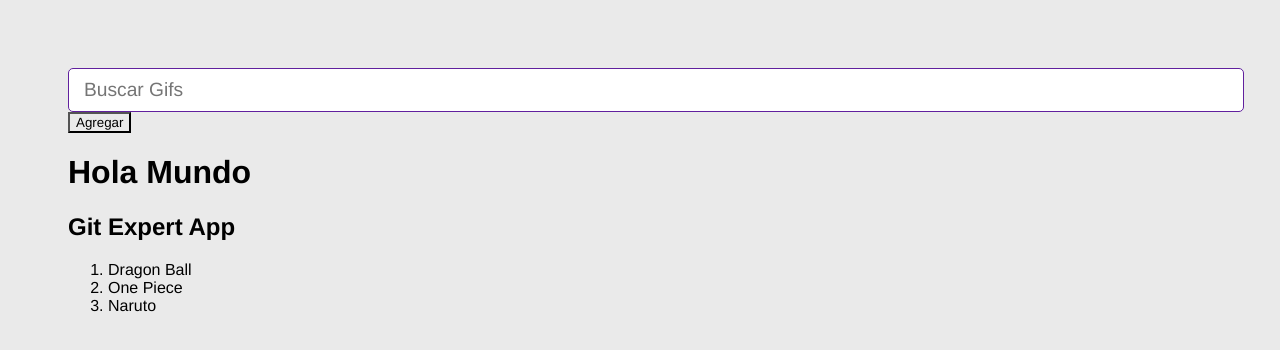
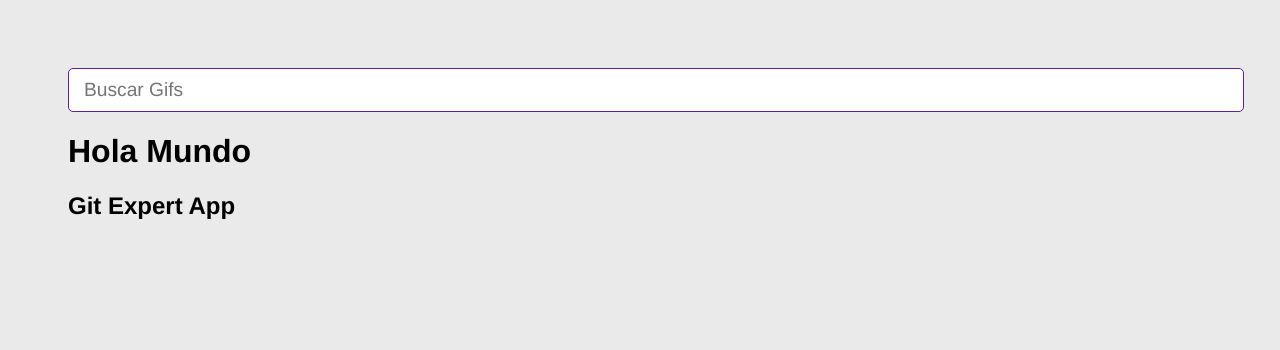
Before and after one commit to danielricgt/react-app-v2, a React (Vite) app: page / in a window 1280 px wide. Shown: the top 350 px of the page. Built offline with nearby package versions, Linux system fonts and the light colour scheme.

Commit message:
:wrench: states sent props father to child

```diff
--- a/src/components/addCategory.jsx
+++ b/src/components/addCategory.jsx
@@ -1,6 +1,8 @@
 
 import { useState } from "react"
-export const AddCategory = () => {
+export const AddCategory = ({ onNewCategory }) => {
+
+
 
     const [inputValue, setinputValue] = useState('');
 
@@ -10,7 +12,10 @@ export const AddCategory = () => {
     }
     const onSubmit = (event) => {
         event.preventDefault();
-        console.log(inputValue  );
+        if(inputValue.trim().length <= 1) return;
+        console.log(inputValue);
+        onNewCategory(inputValue.trim());
+        setinputValue("");
     }
 
 
--- a/src/gitExpertApp.jsx
+++ b/src/gitExpertApp.jsx
@@ -3,20 +3,26 @@ import { AddCategory } from "./components/addCategory";
 
 export const GitExpertApp = () => {
 
-    const [categories, setCategories] = useState(['Dragon Ball', 'One Piece', 'Naruto']);
+    const [categories, setCategories] = useState([]);
     // console.log(categories);
 
-    const onAddCategory = () => {
+    const onAddCategory = (newCategorie) => {
+        if (categories.includes(newCategorie)) return;
+        // console.log(newCategorie);
+        // categories.push(newCategorie);
         //  setCategories([...categories, 'HunterXHunter']);
-        setCategories(cat => [...cat, 'HunterXHunter']);
+        setCategories(cat => [...cat, newCategorie]);
     }
     return (
         <>
             {/* TITULO */}
             {/* INPUT */}
-            <AddCategory/>
+            <AddCategory
+            // setCategories={setCategories}
+            onNewCategory = {(event) => onAddCategory(event)}
+            />
             {/* GIFS ITEM LIST  */}
-            <button onClick={onAddCategory}>Agregar</button>
+
             <h1>Hola Mundo</h1>
             <h2>Git Expert App</h2>
             <ol>
```
